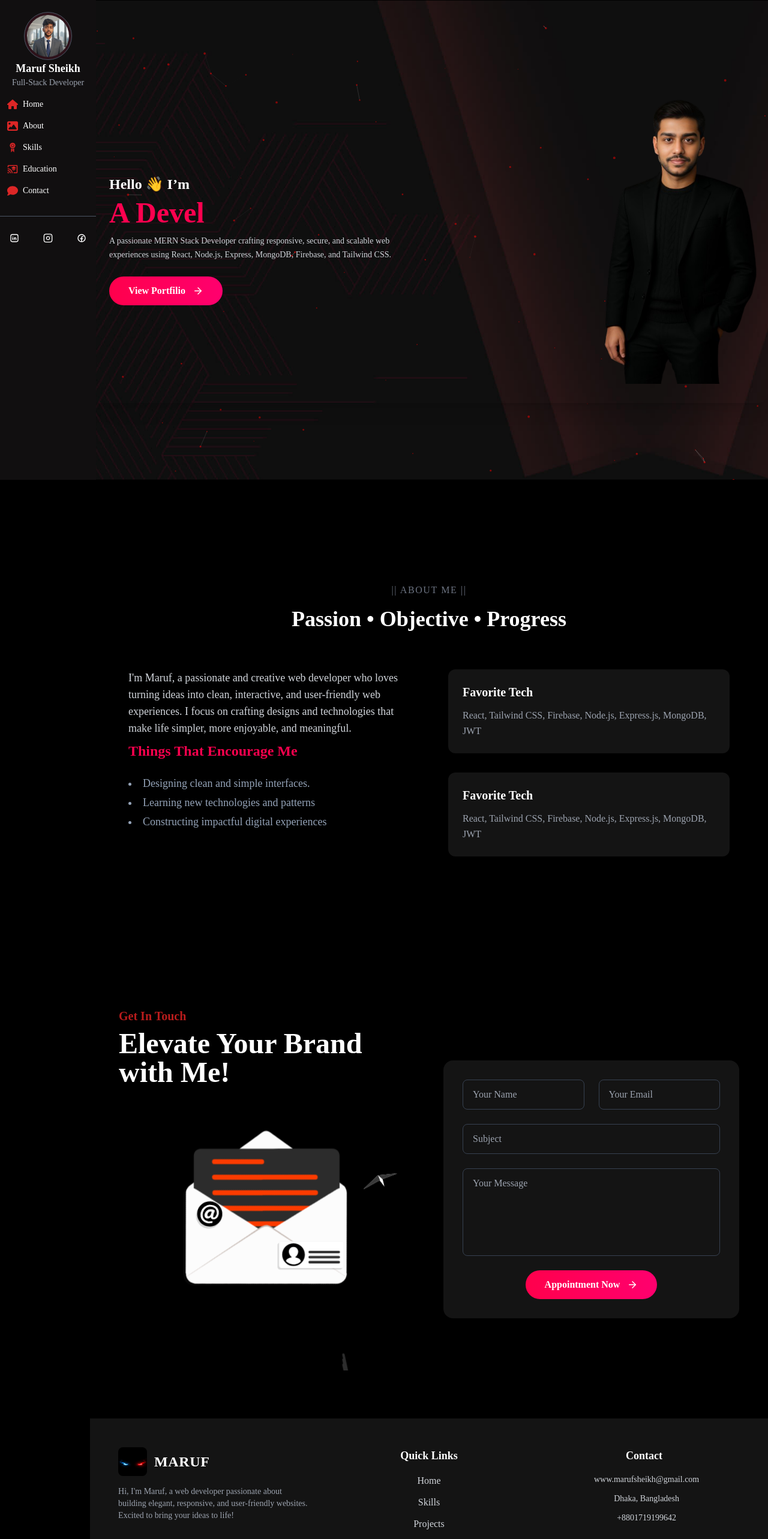
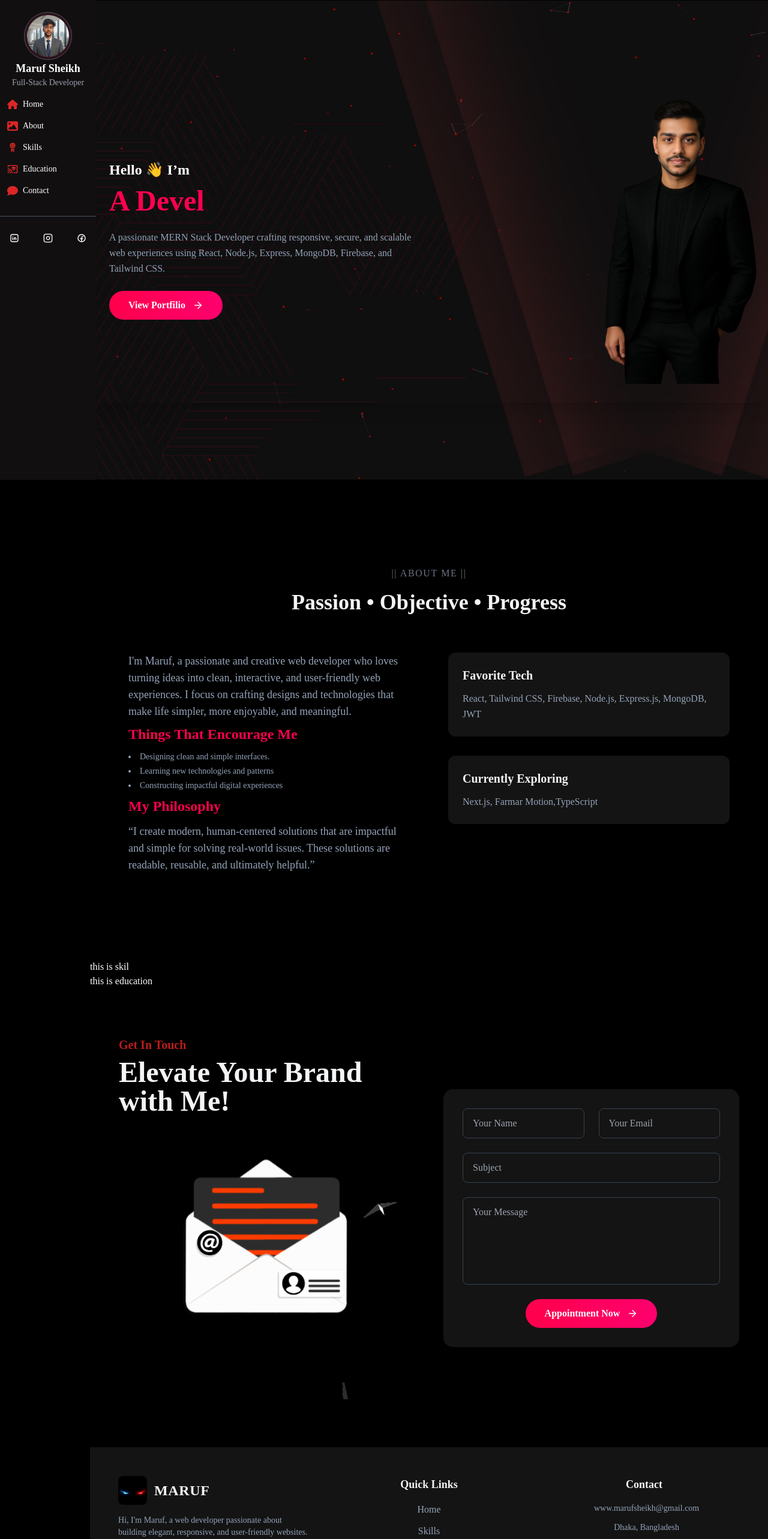
Before and after one commit to Marufsheikh404/p_portfolio, a React (Vite) app: page / in a window 1280 px wide. Shown: the top 2566 px of the page at 60% size. Built offline with nearby package versions, Linux system fonts and the light colour scheme.

Commit message:
about section is done

```diff
--- a/src/Pages/AboutPage.jsx
+++ b/src/Pages/AboutPage.jsx
@@ -14,25 +14,33 @@ const AboutPage = () => {
                     <div className="text-center mb-4">
                         <span className="text-gray-500 tracking-widest text-md">|| ABOUT ME ||</span>
                     </div>
-                    <h1 className="text-3xl sm:text-4xl md:text-4xl font-bold text-white text-center mb-16">
+                    <h1 className="text-3xl sm:text-4xl md:text-4xl font-bold text-gray-100 text-center mb-16">
                         Passion • Objective • Progress
                     </h1>
 
                     <div className="grid lg:grid-cols-2 gap-16 items-start">
                         {/* Left Column: Text Content */}
-                        <div className="text-gray-300 space-y-2 text-base md:text-lg leading-relaxed">
-                            <p>
+                        <div className="text-gray-100 space-y-2 text-base md:text-lg leading-relaxed">
+                            <p className='text-slate-400'>
                                 I'm Maruf, a passionate and creative web developer who loves turning ideas into clean, interactive, and user-friendly web experiences.
                                 I focus on crafting designs and technologies that make life simpler, more enjoyable, and meaningful.
                             </p>
-                            <div>
-                                <h1 className="text-2xl md:text-2xl font-bold text-[#F9004D] mb-6">Things That Encourage Me</h1>
+                            <div className='mt-5'>
+                                <h1 className="text-2xl md:text-2xl font-bold text-[#F9004D] mb-3">Things That Encourage Me</h1>
                                 <ul className="list-disc list-inside space-y-1 text-lg text-slate-400">
                                     {
                                         encouragementPoints.map((text, index) => <li
+                                            className='text-sm'
                                             key={index}
                                         >{text}</li>)
                                     }
+                                </ul>
+                            </div>
+
+                            <div className='mt-5'>
+                                <h1 className="text-2xl md:text-2xl font-bold text-[#F9004D] mb-3">My Philosophy</h1>
+                                <ul className="list-disc list-inside space-y-1 text-slate-400">
+                                    “I create modern, human-centered solutions that are impactful and simple for solving real-world issues. These solutions are readable, reusable, and ultimately helpful.”
                                 </ul>
                             </div>
                         </div>
@@ -44,8 +52,8 @@ const AboutPage = () => {
                                 content="React, Tailwind CSS, Firebase, Node.js, Express.js, MongoDB, JWT"
                             ></InfoCard>
                             <InfoCard
-                                title="Favorite Tech"
-                                content="React, Tailwind CSS, Firebase, Node.js, Express.js, MongoDB, JWT"
+                                title="Currently Exploring"
+                                content="Next.js, Farmar Motion,TypeScript"
                             ></InfoCard>
                         </div>
                     </div>
--- a/src/Pages/ContactPage.jsx
+++ b/src/Pages/ContactPage.jsx
@@ -10,7 +10,7 @@ const ContactPage = () => {
                 {/* ---- Left Text Content ---- */}
                 <div className=''>
                     <h1 className="text-red-700 text-xl font-bold relative inline-block after:content[''] after:absolute after:left-0 after:bottom-0 after:h-[3px] after:w-0 after:bg-red-700 after:transition-all after:duration-500 hover:after:w-full">Get In Touch</h1>
-                    <h1 className="text-white text-5xl font-bold mt-2">Elevate Your Brand
+                    <h1 className="text-gray-100 text-5xl font-bold mt-2">Elevate Your Brand
                         with Me! </h1>
                     <Lottie className='-mt-5' animationData={animation}></Lottie>
                 </div>
--- a/src/Pages/Education.jsx
+++ b/src/Pages/Education.jsx
@@ -3,7 +3,7 @@ import React from 'react';
 const Education = () => {
     return (
         <div>
-
+            <h1>this is education</h1>
         </div>
     );
 };
--- a/src/Pages/FooterPage.jsx
+++ b/src/Pages/FooterPage.jsx
@@ -11,33 +11,33 @@ const FooterPage = () => {
                     {/* Logo and Name */}
                     <div className="flex items-center gap-3">
                         <img className="w-12 h-12 rounded-lg" src={logo} alt="Logo" />
-                        <h1 className="text-2xl font-bold tracking-wide text-white">MARUF</h1>
+                        <h1 className="text-2xl font-bold tracking-wide text-gray-100">MARUF</h1>
                     </div>
 
                     {/* About Text */}
-                    <p className="text-gray-400 text-sm max-w-xs">
+                    <p className="text-slate-400 text-sm max-w-xs">
                         Hi, I'm Maruf, a web developer passionate about building elegant, responsive, and user-friendly websites. Excited to bring your ideas to life!
                     </p>
                 </div>
 
                 <div class="flex flex-col items-center">
 
-                    <h2 class="font-semibold text-lg mb-4 text-center">Quick Links</h2>
+                    <h2 class="font-semibold text-lg mb-4 text-gray-100 text-center">Quick Links</h2>
 
                     <div class="flex flex-col space-y-3 items-center">
-                        <a href="#home" class="relative text-gray-300 hover:text-pink-800 transition-colors duration-300
+                        <a href="#home" class="relative text-slate-400 hover:text-pink-800 transition-colors duration-300
            after:content-[''] after:absolute after:left-0 after:-bottom-1 after:w-full after:h-[2px]
            after:bg-pink-800 after:scale-x-0 after:origin-left after:transition-transform after:duration-300
            hover:after:scale-x-100">
                             Home
                         </a>
-                        <a href="#skills" class="relative text-gray-300 hover:text-pink-800 transition-colors duration-300
+                        <a href="#skills" class="relative text-slate-400 hover:text-pink-800 transition-colors duration-300
            after:content-[''] after:absolute after:left-0 after:-bottom-1 after:w-full after:h-[2px]
            after:bg-pink-800 after:scale-x-0 after:origin-left after:transition-transform after:duration-300
            hover:after:scale-x-100">
                             Skills
                         </a>
-                        <a href="#projects" class="relative text-gray-300 hover:text-pink-800 transition-colors duration-300
+                        <a href="#projects" class="relative text-slate-400 hover:text-pink-800 transition-colors duration-300
            after:content-[''] after:absolute after:left-0 after:-bottom-1 after:w-full after:h-[2px]
            after:bg-pink-800 after:scale-x-0 after:origin-left after:transition-transform after:duration-300
            hover:after:scale-x-100">
@@ -48,16 +48,16 @@ const FooterPage = () => {
 
 
                 <div class="flex flex-col items-center">
-                    <h2 class="font-semibold text-lg mb-4 text-center">Contact</h2>
+                    <h2 class="font-semibold text-lg mb-4 text-gray-100 text-center">Contact</h2>
 
                     <div class="flex flex-col space-y-3 text-sm items-center">
-                        <p class="relative text-gray-300 hover:text-pink-800 transition-colors duration-300 after:content-[''] after:absolute after:left-0 after:-bottom-1 after:w-full after:h-[2px] after:bg-current after:scale-x-0 after:origin-left after:transition-transform after:duration-500 hover:after:scale-x-100 cursor-pointer">
+                        <p class="relative text-slate-400 hover:text-pink-800 transition-colors duration-300 after:content-[''] after:absolute after:left-0 after:-bottom-1 after:w-full after:h-[2px] after:bg-current after:scale-x-0 after:origin-left after:transition-transform after:duration-500 hover:after:scale-x-100 cursor-pointer">
                             <i class="fa-solid fa-envelope mr-2"></i> www.marufsheikh@gmail.com
                         </p>
-                        <p class="relative text-gray-300 hover:text-pink-800 transition-colors duration-300 after:content-[''] after:absolute after:left-0 after:-bottom-1 after:w-full after:h-[2px] after:bg-current after:scale-x-0 after:origin-left after:transition-transform after:duration-500 hover:after:scale-x-100 cursor-pointer">
+                        <p class="relative text-slate-400 hover:text-pink-800 transition-colors duration-300 after:content-[''] after:absolute after:left-0 after:-bottom-1 after:w-full after:h-[2px] after:bg-current after:scale-x-0 after:origin-left after:transition-transform after:duration-500 hover:after:scale-x-100 cursor-pointer">
                             <i class="fa-solid fa-location-dot mr-2"></i> Dhaka, Bangladesh
                         </p>
-                        <p class="relative text-gray-300 hover:text-pink-800 transition-colors duration-300  after:content-[''] after:absolute after:left-0 after:-bottom-1 after:w-full after:h-[2px]  after:bg-current after:scale-x-0 after:origin-left after:transition-transform after:duration-500 hover:after:scale-x-100 cursor-pointer">
+                        <p class="relative text-slate-400 hover:text-pink-800 transition-colors duration-300  after:content-[''] after:absolute after:left-0 after:-bottom-1 after:w-full after:h-[2px]  after:bg-current after:scale-x-0 after:origin-left after:transition-transform after:duration-500 hover:after:scale-x-100 cursor-pointer">
                             <i class="fa-solid fa-phone mr-2"></i> +8801719199642
                         </p>
                     </div>
--- a/src/Pages/HomePage.jsx
+++ b/src/Pages/HomePage.jsx
@@ -44,12 +44,12 @@ const HomePage = () => {
             <div className="flex flex-1 z-10 relative flex-col lg:flex-row items-center justify-between   p-8 rounded-2xl shadow-xl border-none ">
                 {/* Text Section */}
                 <div className="text-center lg:text-left flex-1">
-                    <h3 ref={textRef} className="text-2xl font-semibold text-white mb-2">
+                    <h3 ref={textRef} className="text-2xl font-semibold text-white mb-8">
                          Hello 👋 <br />
                          I’m{" "}
                     </h3>
 
-                    <h1 className="font-bold text-3xl sm:text-4xl lg:text-5xl text-white leading-relaxed">
+                    <h1 className="font-bold text-3xl sm:text-4xl lg:text-5xl text-white leading-relaxed -mt-5">
                         <span className="text-[#FF014F]">
                             <Typewriter
                                 options={{
@@ -66,7 +66,7 @@ const HomePage = () => {
                         </span>
                     </h1>
 
-                    <p className="text-gray-300 text-sm max-w-lg mx-auto lg:mx-0 mt-3 leading-relaxed">
+                    <p className="text-slate-400 max-w-lg mx-auto lg:mx-0 mt-6 leading-relaxed">
                         A passionate MERN Stack Developer crafting responsive, secure, and scalable web experiences using React, Node.js, Express, MongoDB, Firebase, and Tailwind CSS.
                     </p>
 
--- a/src/Pages/Skill.jsx
+++ b/src/Pages/Skill.jsx
@@ -3,7 +3,7 @@ import React from 'react';
 const Skill = () => {
     return (
         <div>
-
+            <h1>this is skil</h1>
         </div>
     );
 };
--- a/src/components/InfoCard/InfoCard.jsx
+++ b/src/components/InfoCard/InfoCard.jsx
@@ -2,8 +2,8 @@
 const InfoCard = ({title, content}) => {
     return (
          <div className="bg-[#141414] p-6 rounded-xl shadow-lg hover:shadow-2xl transition-shadow duration-300">
-            <h3 className="font-bold text-white text-xl mb-3">{title}</h3>
-            <p className="text-gray-400 leading-relaxed">{content}</p>
+            <h3 className="font-bold text-xl text-gray-100 mb-3">{title}</h3>
+            <p className="text-slate-400 leading-relaxed">{content}</p>
         </div>
     );
 };
```
